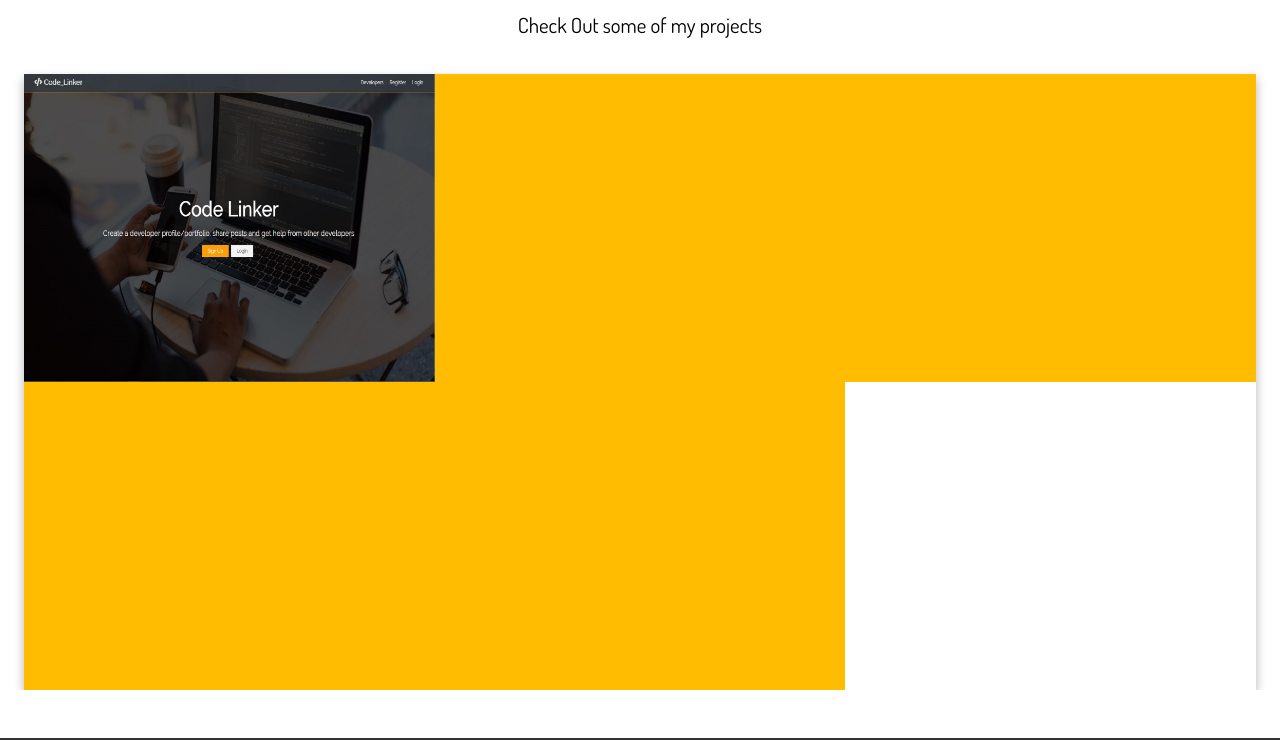
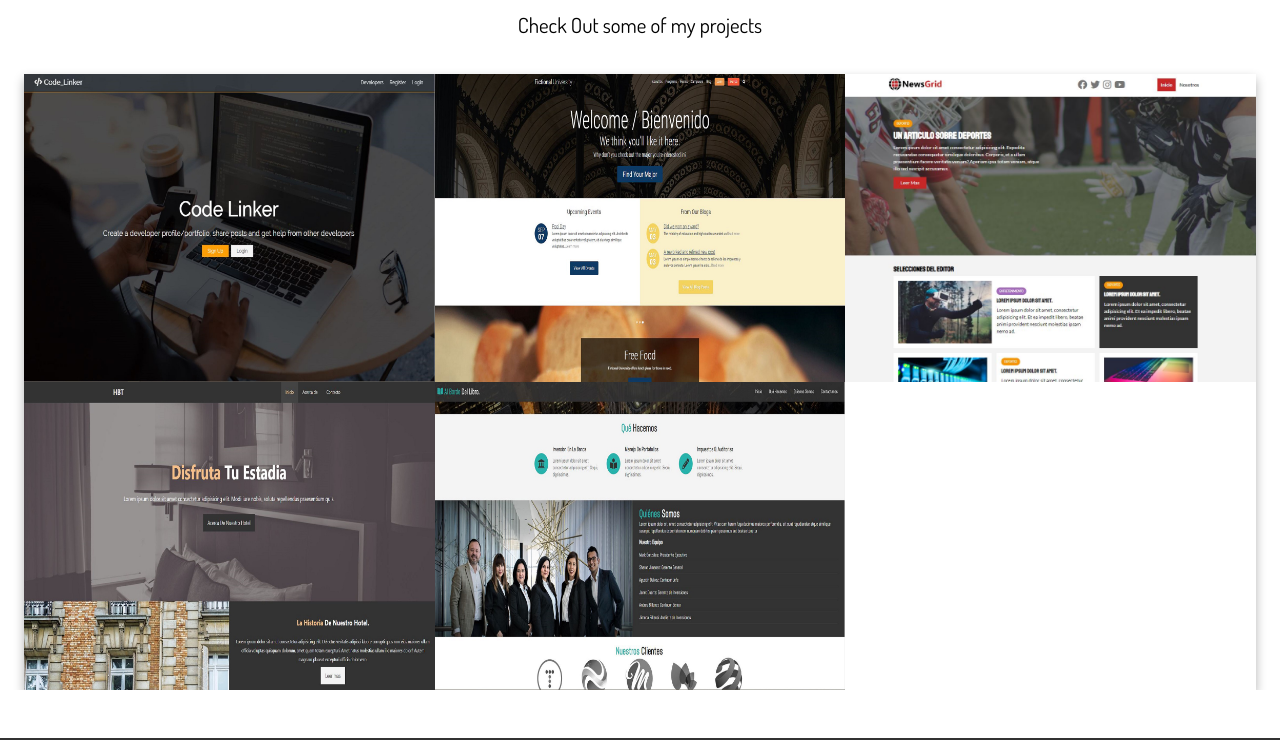
Before and after one commit to abenC777/Portfolio, a plain HTML site: page work.html in a window 1280 px wide. Shown: the part 207-947 px from the top of the page. Drawn offline with Linux system fonts and the light colour scheme.

Commit message:
img fix2.0

```diff
--- a/work.html
+++ b/work.html
@@ -64,7 +64,7 @@
           </div>
           <div class="item">
             <div class="item-image">
-              <img src="img/items/item22.pngitem11.png" alt="" />
+              <img src="img/items/item22.png" alt="" />
             </div>
             <div class="item-text">
               <div class="item-text-wrap">
@@ -80,7 +80,7 @@
           </div>
           <div class="item">
             <div class="item-image">
-              <img src="img/items/item3.pngitem11.png" alt="" />
+              <img src="img/items/item3.png" alt="" />
             </div>
             <div class="item-text">
               <div class="item-text-wrap">
@@ -96,7 +96,7 @@
           </div>
           <div class="item">
             <div class="item-image">
-              <img src="img/items/item44.pngitem11.png" alt="" />
+              <img src="img/items/item44.png" alt="" />
             </div>
             <div class="item-text">
               <div class="item-text-wrap">
@@ -112,7 +112,7 @@
           </div>
           <div class="item">
             <div class="item-image">
-              <img src="img/items/item55.pngitem11.png" alt="" />
+              <img src="img/items/item55.png" alt="" />
             </div>
             <div class="item-text">
               <div class="item-text-wrap">
```
